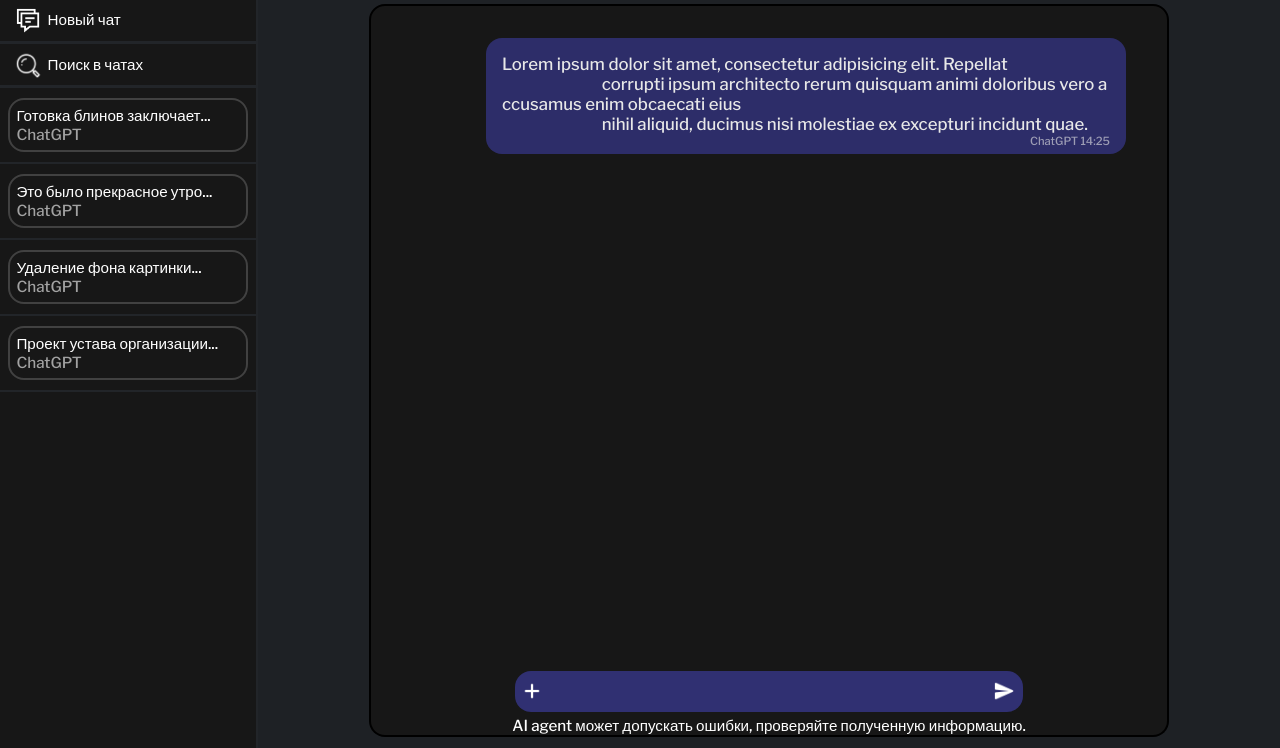
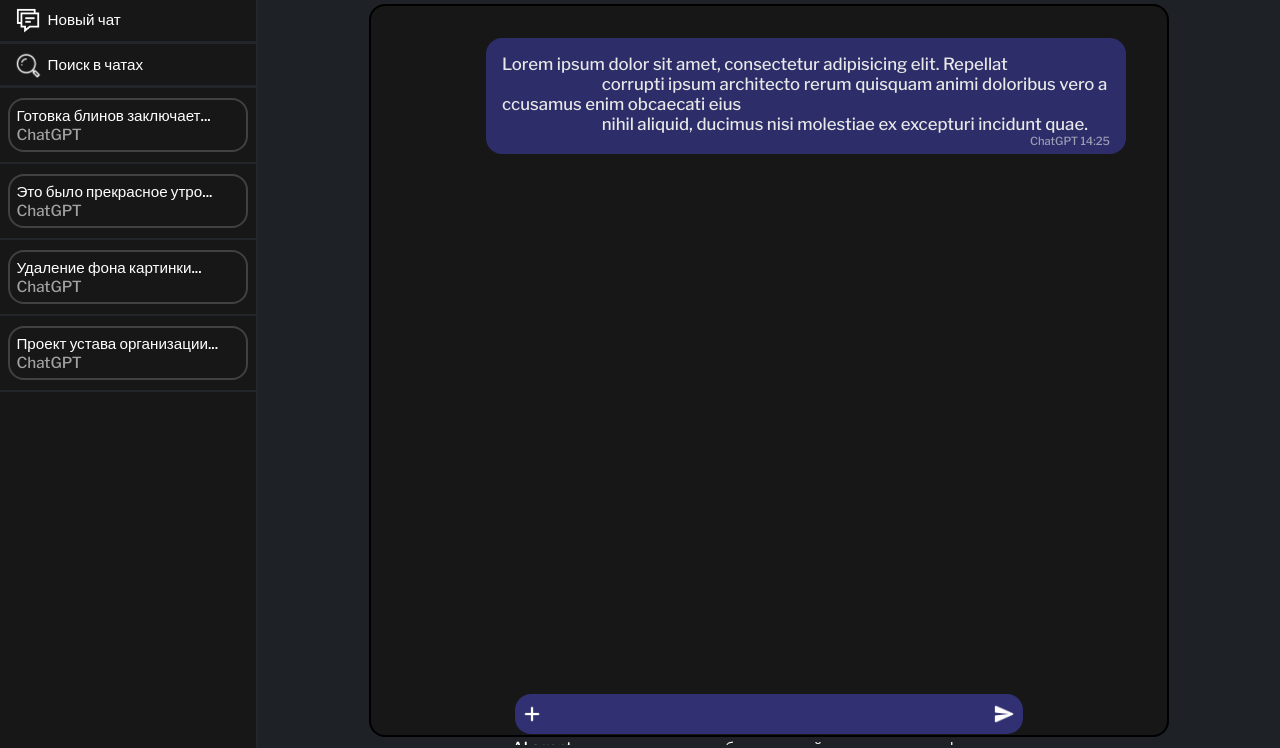
Before and after one commit to 666arevin/my_sity, a Flask app: page / in a window 1280 px wide. Shown: the part 52-800 px from the top of the page. Run offline with Flask 3, Linux system fonts and the light colour scheme; some web fonts are replaced.

Commit message:
изменил взаимодействие поля для ввода данных и основго оверлея чата

```diff
--- a/app/static/css/acitive_chat_overlay.css
+++ b/app/static/css/acitive_chat_overlay.css
@@ -17,15 +17,15 @@
     width: 53%;
     min-width: 50rem;
     flex-grow: 1;
-    max-height: 97%;
+    max-height: 93.5%;
     flex-shrink: 0;
     margin-top: 0.3rem;
-    margin-bottom: 0.3rem;
 
     box-sizing: border-box;
     background-color: #171717;
-    border-radius: 16px;
+    border-radius: 16px 16px 0 0;
     border: 2px solid #000000;
+    border-bottom: none;
 
     overflow-y: auto;
     scrollbar-gutter: stable;
--- a/app/static/css/main_overlay.css
+++ b/app/static/css/main_overlay.css
@@ -107,13 +107,14 @@
     }
 
     & .chat-block{
+        /* display: none; */
         margin: 0;
-        position: absolute;
-        bottom: 0.5rem;
+        margin-bottom: 0.5rem;
 
         max-width: none;
         width: 53%;
         min-width: 50rem;
+        max-height: 6.5%;
 
         background-color: #171717;
         border-radius: 0 0 16px 16px;
```
